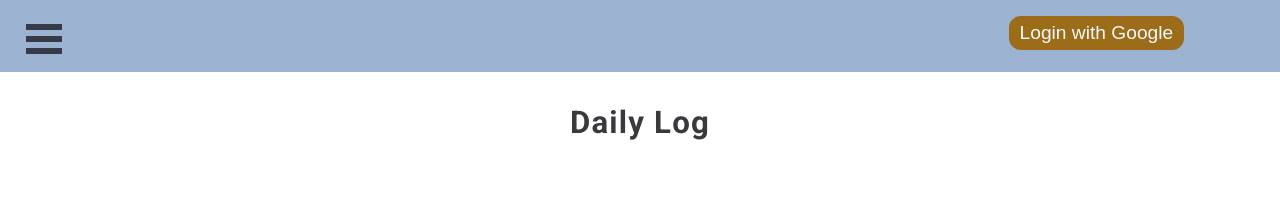
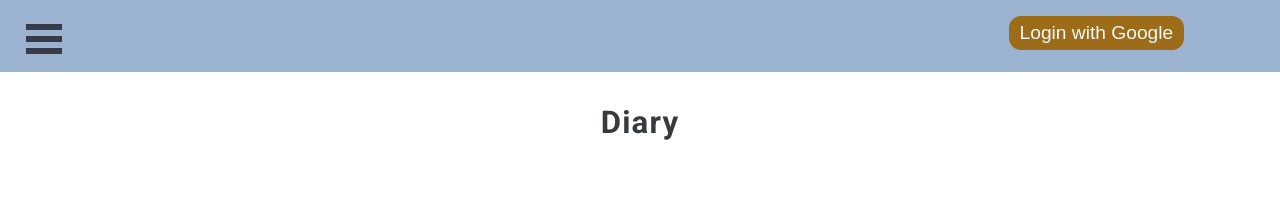
Before and after one commit to JeenaJohn/allergy-tracker, a React (Create React App) app: page /diary in a window 1280 px wide. Shown: the top 199 px of the page. Built offline with nearby package versions, Linux system fonts and the light colour scheme; no server answers; the database is empty.

Commit message:
Daily log changed to Diary

```diff
--- a/src/MyAllergy.js
+++ b/src/MyAllergy.js
@@ -96,7 +96,7 @@ function MyAllergy(props) {
     <div>
       <div className="u-center-text  u-padding-top-big u-margin-bottom-medium">
         <h2 className="heading-secondary bg-color-blue ">
-          Daily Log
+          Diary
           {selectedKid != null ? (
             <span className="u-capitalize"> - {selectedKid} </span>
           ) : null}
--- a/src/Sidebar.js
+++ b/src/Sidebar.js
@@ -16,7 +16,7 @@ function Sidebar() {
         Add Kid
       </a>
       <a id="diary" className="menu-item" href="/diary">
-        Daily Log
+        Diary
       </a>
       <a id="report" className="menu-item" href="/report">
         Report
```
